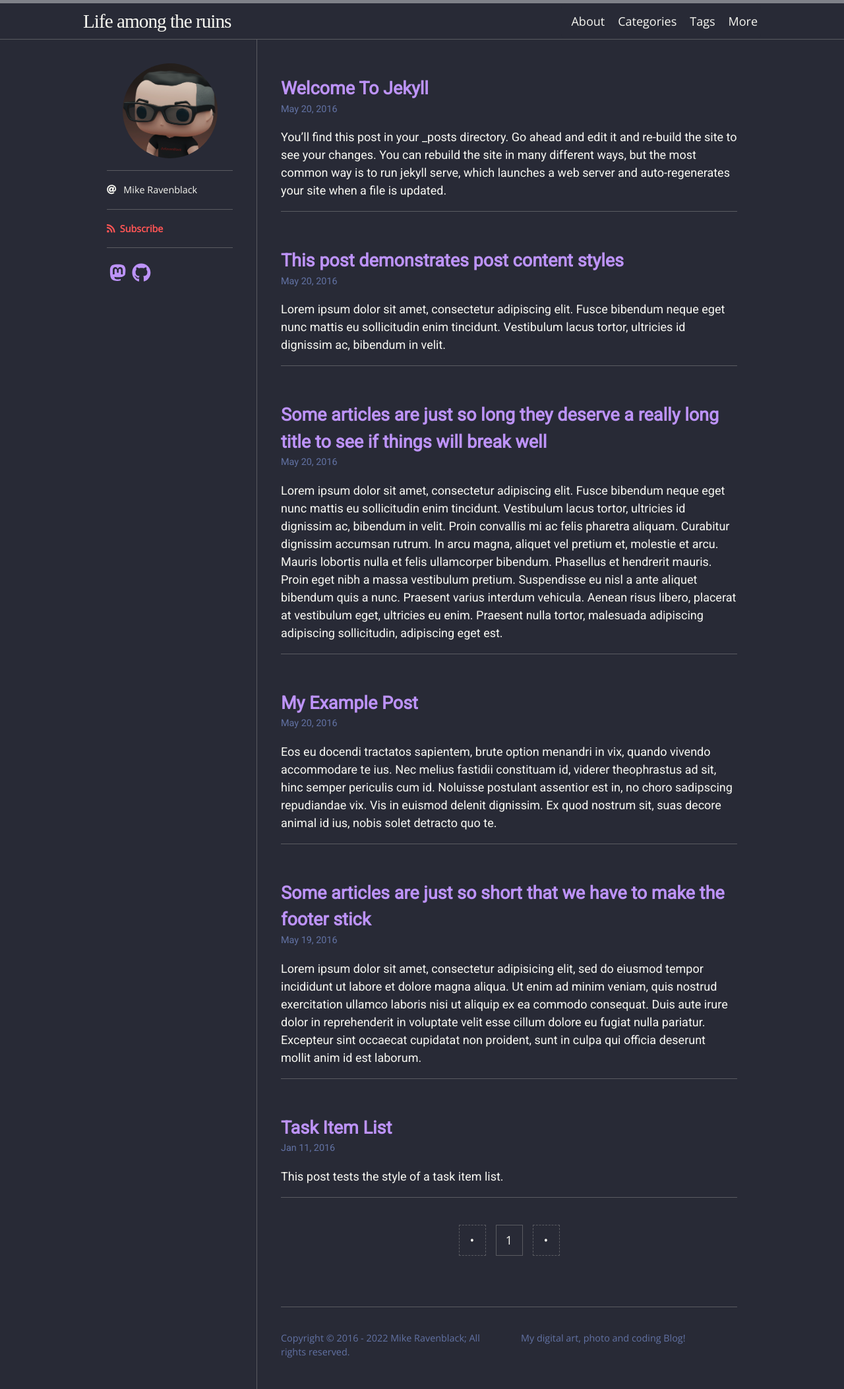
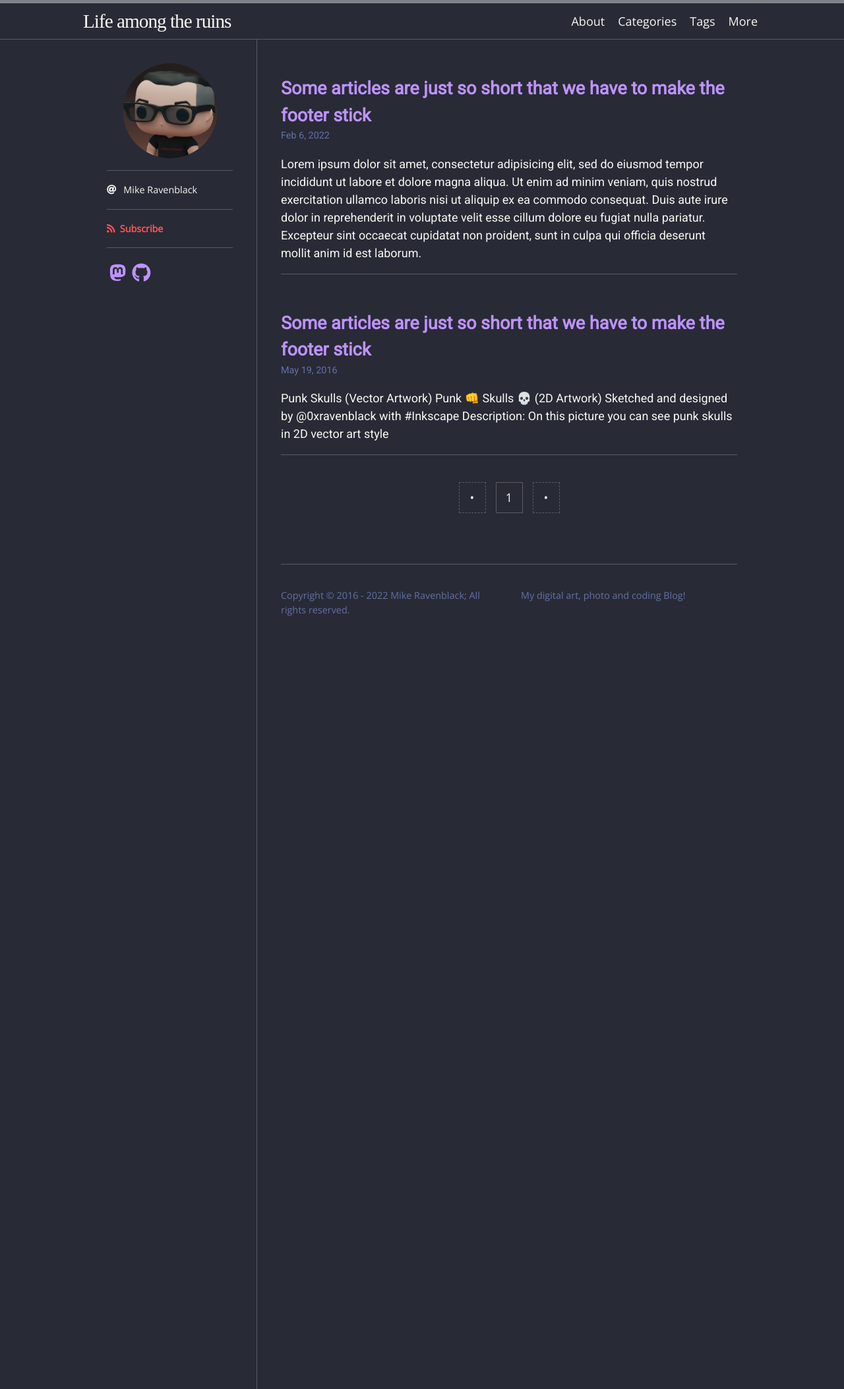
Before and after one commit to 0xRavenBlack/0xRavenBlack.github.io, a Jekyll site: the page built from index.html, in a window 1280 px wide. Shown: the whole page at 66% size. Built offline with Jekyll 4.4.1, drawn with Linux system fonts in a browser that asks for light colours; nearby versions of some CDN libraries; some web fonts are replaced; the list of posts is cut into pages by our own code.

Commit message:
first articel

````diff
--- a/_posts/2016-01-11-task-item-list.md
+++ /dev/null
@@ -1,23 +0,0 @@
----
-layout: post
-title: Task Item List
-tags: [to-do list]
----
-
-This post tests the style of a task item list.
-
-Source:
-
-```markdown
-- [x] Eating
-- [ ] Walking
-  - [ ] Running
-- [ ] Sleeping
-```
-
-Rendered:
-
-- [x] Eating
-- [ ] Walking
-  - [ ] Running
-- [ ] Sleeping
--- a/_posts/2016-05-19-super-short-article.md
+++ b/_posts/2016-05-19-super-short-article.md
@@ -1,7 +1,14 @@
 ---
 layout: post
 title: "Some articles are just so short that we have to make the footer stick"
-categories: misc
+categories: 2DArtwork
 ---
 
-Lorem ipsum dolor sit amet, consectetur adipisicing elit, sed do eiusmod tempor incididunt ut labore et dolore magna aliqua. Ut enim ad minim veniam, quis nostrud exercitation ullamco laboris nisi ut aliquip ex ea commodo consequat. Duis aute irure dolor in reprehenderit in voluptate velit esse cillum dolore eu fugiat nulla pariatur. Excepteur sint occaecat cupidatat non proident, sunt in culpa qui officia deserunt mollit anim id est laborum.
+# Punk Skulls (Vector Artwork)
+Punk 👊 Skulls 💀 (2D Artwork)
+_Sketched and designed by @0xravenblack with #Inkscape_
+Description: On this picture you can see punk skulls in 2D vector art style
+
+## License:
+Attribution-NonCommercial-NoDerivatives 4.0 International (CC BY-NC-ND 4.0)
+[https://creativecommons.org/licenses/by-nc-nd/4.0/](https://o.ello.co/https://creativecommons.org/licenses/by-nc-nd/4.0/)
--- a/_posts/2016-05-20-my-example-post.md
+++ /dev/null
@@ -1,12 +0,0 @@
----
-layout: post
----
-
-Eos eu docendi tractatos sapientem, brute option menandri in vix, quando vivendo accommodare te ius. Nec melius fastidii constituam id, viderer theophrastus ad sit, hinc semper periculis cum id. Noluisse postulant assentior est in, no choro sadipscing repudiandae vix. Vis in euismod delenit dignissim. Ex quod nostrum sit, suas decore animal id ius, nobis solet detracto quo te.
-
-{% comment %}
-Might you have an include in your theme? Why not try it here!
-{% include my-themes-great-include.html %}
-{% endcomment %}
-
-No laudem altera adolescens has, volumus lucilius eum no. Eam ei nulla audiam efficiantur. Suas affert per no, ei tale nibh sea. Sea ne magna harum, in denique scriptorem sea, cetero alienum tibique ei eos. Labores persequeris referrentur eos ei.
--- a/_posts/2016-05-20-super-long-article.md
+++ /dev/null
@@ -1,11 +0,0 @@
----
-layout: post
-title: "Some articles are just so long they deserve a really long title to see if things will break well"
-categories: misc
----
-
-Lorem ipsum dolor sit amet, consectetur adipiscing elit. Fusce bibendum neque eget nunc mattis eu sollicitudin enim tincidunt. Vestibulum lacus tortor, ultricies id dignissim ac, bibendum in velit. Proin convallis mi ac felis pharetra aliquam. Curabitur dignissim accumsan rutrum. In arcu magna, aliquet vel pretium et, molestie et arcu. Mauris lobortis nulla et felis ullamcorper bibendum. Phasellus et hendrerit mauris. Proin eget nibh a massa vestibulum pretium. Suspendisse eu nisl a ante aliquet bibendum quis a nunc. Praesent varius interdum vehicula. Aenean risus libero, placerat at vestibulum eget, ultricies eu enim. Praesent nulla tortor, malesuada adipiscing adipiscing sollicitudin, adipiscing eget est.
-
-Lorem ipsum dolor sit amet, consectetur adipiscing elit. Fusce bibendum neque eget nunc mattis eu sollicitudin enim tincidunt. Vestibulum lacus tortor, ultricies id dignissim ac, bibendum in velit. Proin convallis mi ac felis pharetra aliquam. Curabitur dignissim accumsan rutrum. In arcu magna, aliquet vel pretium et, molestie et arcu. Mauris lobortis nulla et felis ullamcorper bibendum. Phasellus et hendrerit mauris. Proin eget nibh a massa vestibulum pretium. Suspendisse eu nisl a ante aliquet bibendum quis a nunc. Praesent varius interdum vehicula. Aenean risus libero, placerat at vestibulum eget, ultricies eu enim. Praesent nulla tortor, malesuada adipiscing adipiscing sollicitudin, adipiscing eget est.
-
-Lorem ipsum dolor sit amet, consectetur adipiscing elit. Fusce bibendum neque eget nunc mattis eu sollicitudin enim tincidunt. Vestibulum lacus tortor, ultricies id dignissim ac, bibendum in velit. Proin convallis mi ac felis pharetra aliquam. Curabitur dignissim accumsan rutrum. In arcu magna, aliquet vel pretium et, molestie et arcu. Mauris lobortis nulla et felis ullamcorper bibendum. Phasellus et hendrerit mauris. Proin eget nibh a massa vestibulum pretium. Suspendisse eu nisl a ante aliquet bibendum quis a nunc. Praesent varius interdum vehicula. Aenean risus libero, placerat at vestibulum eget, ultricies eu enim. Praesent nulla tortor, malesuada adipiscing adipiscing sollicitudin, adipiscing eget est.
--- a/_posts/2016-05-20-this-post-demonstrates-post-content-styles.md
+++ /dev/null
@@ -1,116 +0,0 @@
----
-layout: post
-toc: true
-title: "This post demonstrates post content styles"
-categories: junk
-tags: [markdown, css, html]
-author:
-  - Bart Simpson
-  - Nelson Mandela Muntz
----
-
-Lorem ipsum dolor sit amet, consectetur adipiscing elit. Fusce bibendum neque eget nunc mattis eu sollicitudin enim tincidunt. Vestibulum lacus tortor, ultricies id dignissim ac, bibendum in velit.
-
-## Some great heading (h2)
-
-Proin convallis mi ac felis pharetra aliquam. Curabitur dignissim accumsan rutrum. In arcu magna, aliquet vel pretium et, molestie et arcu.
-
-Mauris lobortis nulla et felis ullamcorper bibendum. Phasellus et hendrerit mauris. Proin eget nibh a massa vestibulum pretium. Suspendisse eu nisl a ante aliquet bibendum quis a nunc. Praesent varius interdum vehicula. Aenean risus libero, placerat at vestibulum eget, ultricies eu enim. Praesent nulla tortor, malesuada adipiscing adipiscing sollicitudin, adipiscing eget est.
-
-## Another great heading (h2)
-
-Lorem ipsum dolor sit amet, consectetur adipiscing elit. Fusce bibendum neque eget nunc mattis eu sollicitudin enim tincidunt. Vestibulum lacus tortor, ultricies id dignissim ac, bibendum in velit.
-
-### Some great subheading (h3)
-
-Proin convallis mi ac felis pharetra aliquam. Curabitur dignissim accumsan rutrum. In arcu magna, aliquet vel pretium et, molestie et arcu. Mauris lobortis nulla et felis ullamcorper bibendum.
-
-Phasellus et hendrerit mauris. Proin eget nibh a massa vestibulum pretium. Suspendisse eu nisl a ante aliquet bibendum quis a nunc.
-
-### Some great subheading (h3)
-
-Praesent varius interdum vehicula. Aenean risus libero, placerat at vestibulum eget, ultricies eu enim. Praesent nulla tortor, malesuada adipiscing adipiscing sollicitudin, adipiscing eget est.
-
-> This quote will *change* your life. It will reveal the <i>secrets</i> of the universe, and all the wonders of humanity. Don't <em>misuse</em> it.
-
-Lorem ipsum dolor sit amet, consectetur adipiscing elit. Fusce bibendum neque eget nunc mattis eu sollicitudin enim tincidunt.
-
-### Some great subheading (h3)
-
-Vestibulum lacus tortor, ultricies id dignissim ac, bibendum in velit. Proin convallis mi ac felis pharetra aliquam. Curabitur dignissim accumsan rutrum.
-
-```html
-<html>
-  <head>
-  </head>
-  <body>
-    <p>Hello, World!</p>
-  </body>
-</html>
-```
-
-
-In arcu magna, aliquet vel pretium et, molestie et arcu. Mauris lobortis nulla et felis ullamcorper bibendum. Phasellus et hendrerit mauris.
-
-#### You might want a sub-subheading (h4)
-
-In arcu magna, aliquet vel pretium et, molestie et arcu. Mauris lobortis nulla et felis ullamcorper bibendum. Phasellus et hendrerit mauris.
-
-In arcu magna, aliquet vel pretium et, molestie et arcu. Mauris lobortis nulla et felis ullamcorper bibendum. Phasellus et hendrerit mauris.
-
-#### But it's probably overkill (h4)
-
-In arcu magna, aliquet vel pretium et, molestie et arcu. Mauris lobortis nulla et felis ullamcorper bibendum. Phasellus et hendrerit mauris.
-
-##### Could be a smaller sub-heading, `pacman` (h5)
-
-In arcu magna, aliquet vel pretium et, molestie et arcu. Mauris lobortis nulla et felis ullamcorper bibendum. Phasellus et hendrerit mauris.
-
-###### Small yet significant sub-heading  (h6)
-
-In arcu magna, aliquet vel pretium et, molestie et arcu. Mauris lobortis nulla et felis ullamcorper bibendum. Phasellus et hendrerit mauris.
-
-### Oh hai, an unordered list!!
-
-In arcu magna, aliquet vel pretium et, molestie et arcu. Mauris lobortis nulla et felis ullamcorper bibendum. Phasellus et hendrerit mauris.
-
-- First item, yo
-- Second item, dawg
-- Third item, what what?!
-- Fourth item, fo sheezy my neezy
-
-### Oh hai, an ordered list!!
-
-In arcu magna, aliquet vel pretium et, molestie et arcu. Mauris lobortis nulla et felis ullamcorper bibendum. Phasellus et hendrerit mauris.
-
-1. First item, yo
-2. Second item, dawg
-3. Third item, what what?!
-4. Fourth item, fo sheezy my neezy
-
-
-
-## Headings are cool! (h2)
-
-Proin eget nibh a massa vestibulum pretium. Suspendisse eu nisl a ante aliquet bibendum quis a nunc. Praesent varius interdum vehicula. Aenean risus libero, placerat at vestibulum eget, ultricies eu enim. Praesent nulla tortor, malesuada adipiscing adipiscing sollicitudin, adipiscing eget est.
-
-Praesent nulla tortor, malesuada adipiscing adipiscing sollicitudin, adipiscing eget est.
-
-Proin eget nibh a massa vestibulum pretium. Suspendisse eu nisl a ante aliquet bibendum quis a nunc.
-
-### Tables
-
-Title 1               | Title 2               | Title 3               | Title 4
---------------------- | --------------------- | --------------------- | ---------------------
-lorem                 | lorem ipsum           | lorem ipsum dolor     | lorem ipsum dolor sit
-lorem ipsum dolor sit | lorem ipsum dolor sit | lorem ipsum dolor sit | lorem ipsum dolor sit
-lorem ipsum dolor sit | lorem ipsum dolor sit | lorem ipsum dolor sit | lorem ipsum dolor sit
-lorem ipsum dolor sit | lorem ipsum dolor sit | lorem ipsum dolor sit | lorem ipsum dolor sit
-
-
-Title 1 | Title 2 | Title 3 | Title 4
---- | --- | --- | ---
-lorem | lorem ipsum | lorem ipsum dolor | lorem ipsum dolor sit
-lorem ipsum dolor sit amet | lorem ipsum dolor sit amet consectetur | lorem ipsum dolor sit amet | lorem ipsum dolor sit
-lorem ipsum dolor | lorem ipsum | lorem | lorem ipsum
-lorem ipsum dolor | lorem ipsum dolor sit | lorem ipsum dolor sit amet | lorem ipsum dolor sit amet consectetur
--- a/_posts/2016-05-20-welcome-to-jekyll.md
+++ /dev/null
@@ -1,22 +0,0 @@
----
-layout: post
----
-You’ll find this post in your `_posts` directory. Go ahead and edit it and re-build the site to see your changes. You can rebuild the site in many different ways, but the most common way is to run `jekyll serve`, which launches a web server and auto-regenerates your site when a file is updated.
-
-To add new posts, simply add a file in the `_posts` directory that follows the convention `YYYY-MM-DD-name-of-post.ext` and includes the necessary front matter. Take a look at the source for this post to get an idea about how it works.
-
-Jekyll also offers powerful support for code snippets:
-
-{% highlight ruby %}
-def print_hi(name)
-  puts "Hi, #{name}"
-end
-print_hi('Tom')
-#=> prints 'Hi, Tom' to STDOUT.
-{% endhighlight %}
-
-Check out the [Jekyll docs][jekyll-docs] for more info on how to get the most out of Jekyll. File all bugs/feature requests at [Jekyll’s GitHub repo][jekyll-gh]. If you have questions, you can ask them on [Jekyll Talk][jekyll-talk].
-
-[jekyll-docs]: http://jekyllrb.com/docs/home
-[jekyll-gh]:   https://github.com/jekyll/jekyll
-[jekyll-talk]: https://talk.jekyllrb.com/
--- /dev/null
+++ b/_posts/2022-02-06-Punk Skulls-Vector-Artwork.md
@@ -0,0 +1,7 @@
+---
+layout: post
+title: "Some articles are just so short that we have to make the footer stick"
+categories: misc
+---
+
+Lorem ipsum dolor sit amet, consectetur adipisicing elit, sed do eiusmod tempor incididunt ut labore et dolore magna aliqua. Ut enim ad minim veniam, quis nostrud exercitation ullamco laboris nisi ut aliquip ex ea commodo consequat. Duis aute irure dolor in reprehenderit in voluptate velit esse cillum dolore eu fugiat nulla pariatur. Excepteur sint occaecat cupidatat non proident, sunt in culpa qui officia deserunt mollit anim id est laborum.
````
Also changed, not shown: images/SkullPunks.jpg (added).
